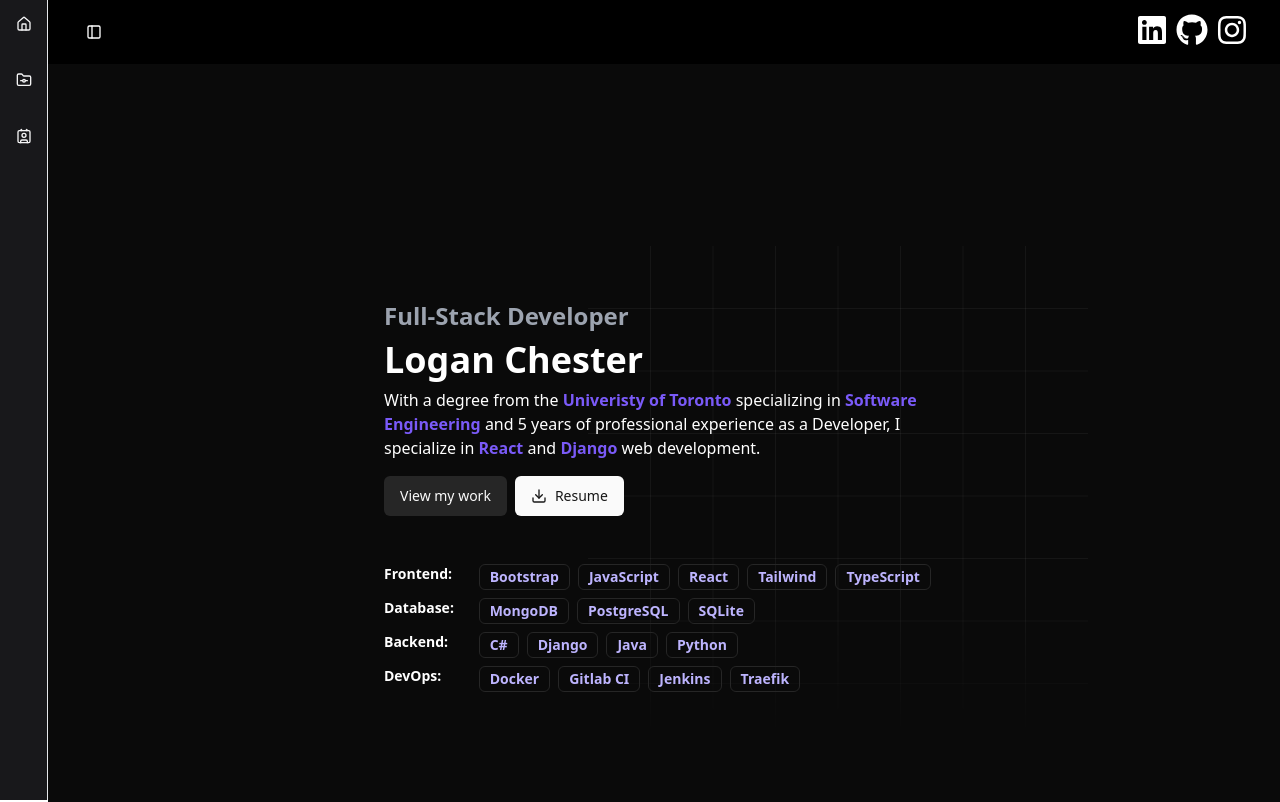
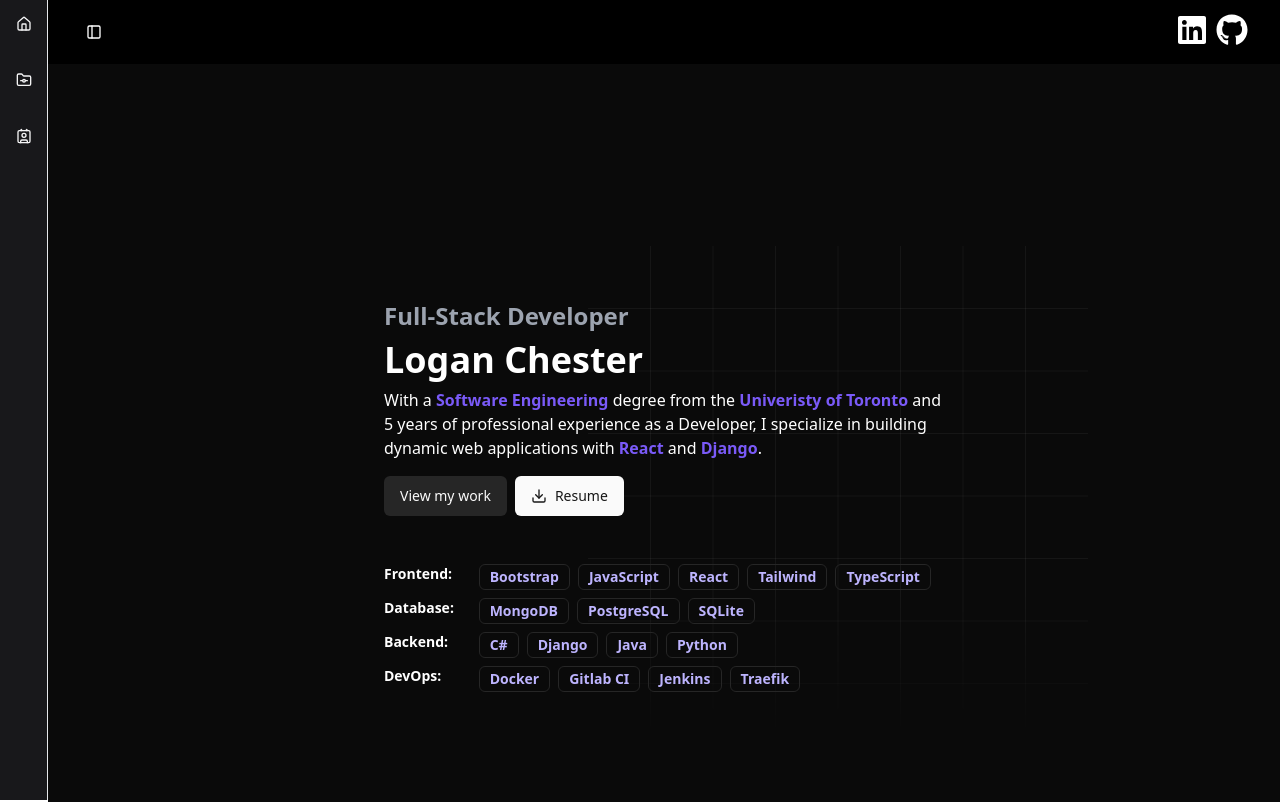
Before and after one commit to loganchester/portfolio, an Astro site: page / in a window 1280 px wide. Shown: the top 802 px of the page. Built offline with nearby package versions, Linux system fonts and the light colour scheme; Astro itself is replaced by a stand-in of ours.

Commit message:
UPDATE: remove instagram, update hero bio

```diff
--- a/src/components/hero/index.tsx
+++ b/src/components/hero/index.tsx
@@ -13,13 +13,14 @@
         </h1>
         <h2 className="text-white text-4xl font-bold">Logan Chester</h2>
         <h4 className="text-white max-w-[560px]">
-          With a degree from the{" "}
+          With a{" "}
+          <span className="font-bold text-purple">Software Engineering</span>{" "}
+          degree from the{" "}
           <span className="font-bold text-purple">Univeristy of Toronto</span>{" "}
-          specializing in{" "}
-          <span className="font-bold text-purple">Software Engineering</span>{" "}
-          and 5 years of professional experience as a Developer, I specialize in{" "}
+          and 5 years of professional experience as a Developer, I specialize in
+          building dynamic web applications with{" "}
           <span className="font-bold text-purple">React</span> and{" "}
-          <span className="font-bold text-purple">Django</span> web development.
+          <span className="font-bold text-purple">Django</span>.
         </h4>
         <div className="flex items-center gap-2 py-2">
           <Button variant="secondary" onClick={() => navigate("#projects")}>
--- a/src/components/social/data.tsx
+++ b/src/components/social/data.tsx
@@ -18,9 +18,9 @@
     src: "https://github.com/loganchester",
     icon: <FontAwesomeIcon icon={faGithub} className="text-white size-8" />,
   },
-  {
-    name: "Instagram",
-    src: "https://www.instagram.com/loganjchester_/?hl=en",
-    icon: <FontAwesomeIcon icon={faInstagram} className="text-white size-8" />,
-  }
+  // {
+  //   name: "Instagram",
+  //   src: "https://www.instagram.com/loganjchester_/?hl=en",
+  //   icon: <FontAwesomeIcon icon={faInstagram} className="text-white size-8" />,
+  // }
 ];
```
